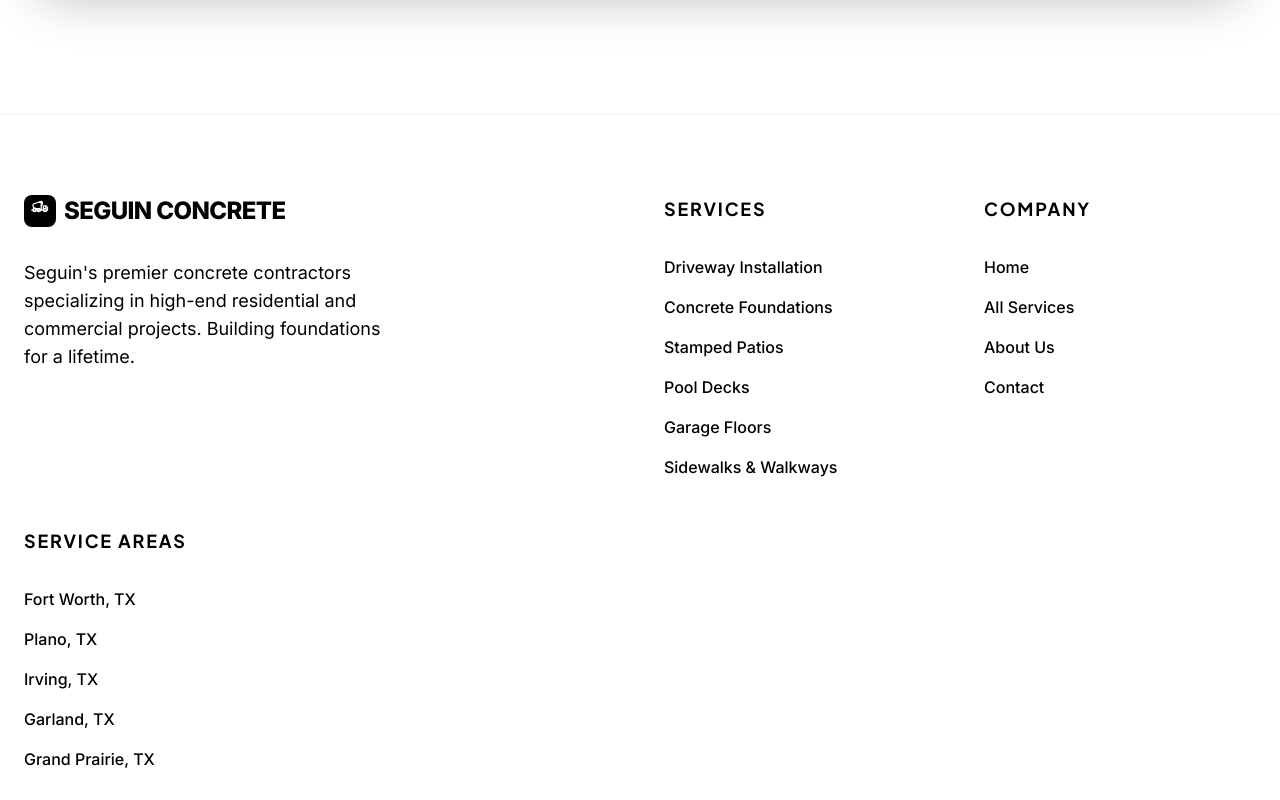
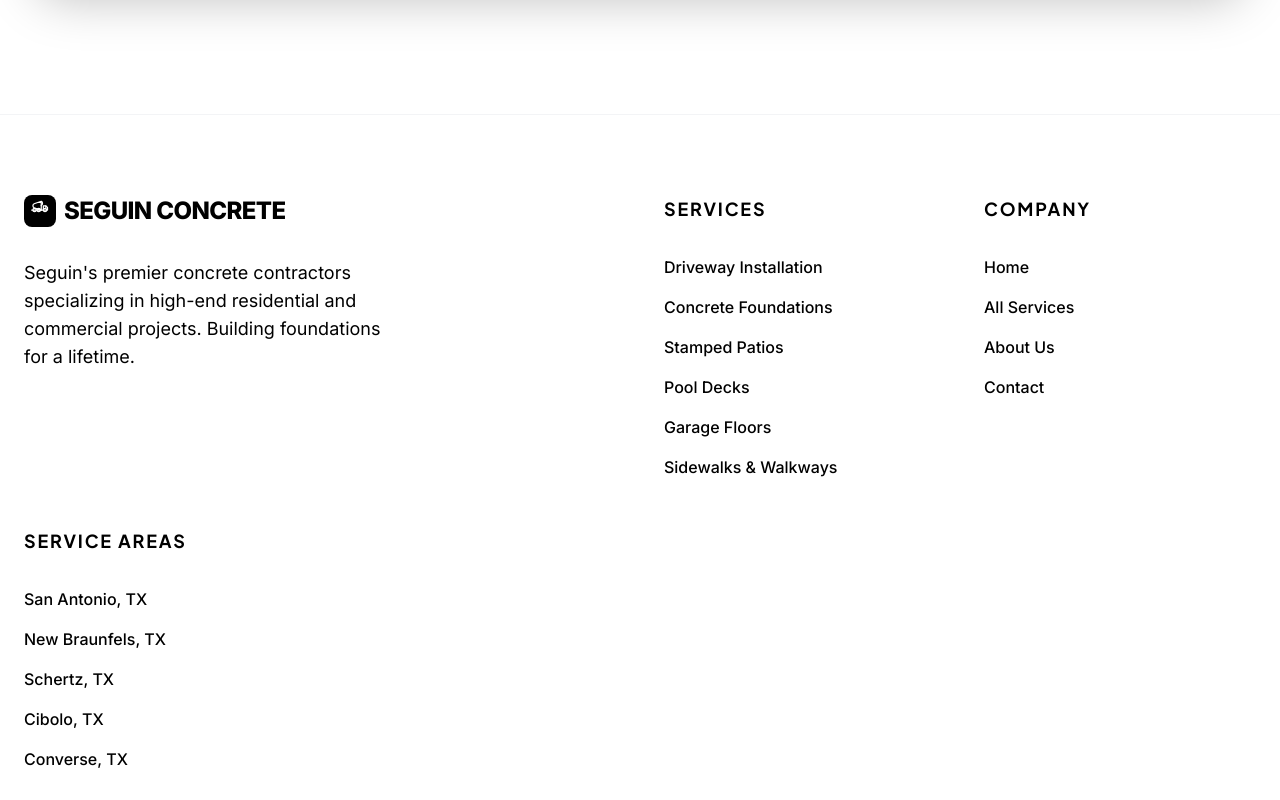
Before and after one commit to jarld180/seguin-tx-concrete-contractor, a React (Vite) app: page / in a window 1280 px wide. Shown: the part 11200-12000 px from the top of the page. Built offline with nearby package versions, Linux system fonts and the light colour scheme; a web font is replaced by a local one.

Commit message:
Remove broken city routes, fix footer links

```diff
--- a/src/App.tsx
+++ b/src/App.tsx
@@ -62,11 +62,6 @@ const App: React.FC = () => {
                 <Route path="/garage-floors" element={<GarageFloors />} />
                 <Route path="/sidewalks" element={<Sidewalks />} />
                 <Route path="/services" element={<Services />} />
-                <Route path="/high-point" element={<Home cityName="Fort Worth" />} />
-                <Route path="/winston-salem" element={<Home cityName="Plano" />} />
-                <Route path="/burlington" element={<Home cityName="Irving" />} />
-                <Route path="/kernersville" element={<Home cityName="Garland" />} />
-                <Route path="/jamestown" element={<Home cityName="Grand Prairie" />} />
                 <Route path="/:city/:service" element={<CityService />} />
                 <Route path="/privacy-policy" element={<PrivacyPolicy />} />
                 <Route path="/terms-of-service" element={<TermsOfService />} />
--- a/src/components/Footer.tsx
+++ b/src/components/Footer.tsx
@@ -43,11 +43,11 @@ const Footer: React.FC = () => {
           <div>
             <h4 className="font-bold text-lg mb-8 uppercase tracking-widest text-black">Service Areas</h4>
             <ul className="space-y-4">
-              <li><Link to="/fort-worth" className="text-black hover:text-black transition-colors font-medium">Fort Worth, TX</Link></li>
-              <li><Link to="/plano" className="text-black hover:text-black transition-colors font-medium">Plano, TX</Link></li>
-              <li><Link to="/irving" className="text-black hover:text-black transition-colors font-medium">Irving, TX</Link></li>
-              <li><Link to="/garland" className="text-black hover:text-black transition-colors font-medium">Garland, TX</Link></li>
-              <li><Link to="/grand-prairie" className="text-black hover:text-black transition-colors font-medium">Grand Prairie, TX</Link></li>
+              <li><span className="text-black font-medium">San Antonio, TX</span></li>
+              <li><span className="text-black font-medium">New Braunfels, TX</span></li>
+              <li><span className="text-black font-medium">Schertz, TX</span></li>
+              <li><span className="text-black font-medium">Cibolo, TX</span></li>
+              <li><span className="text-black font-medium">Converse, TX</span></li>
             </ul>
           </div>
         </div>
```
